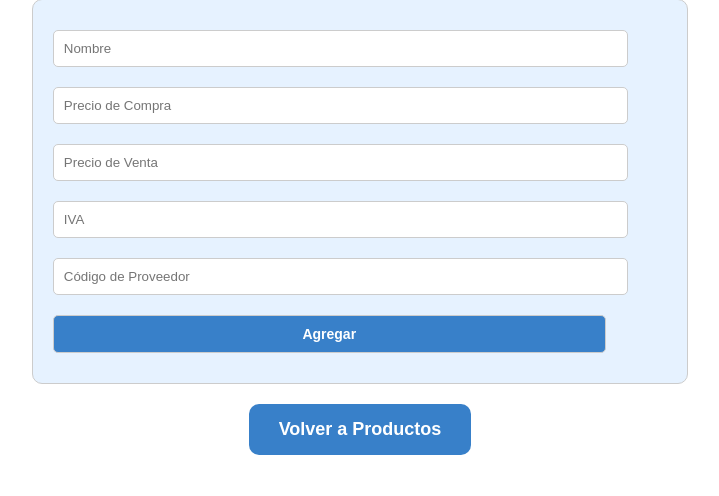
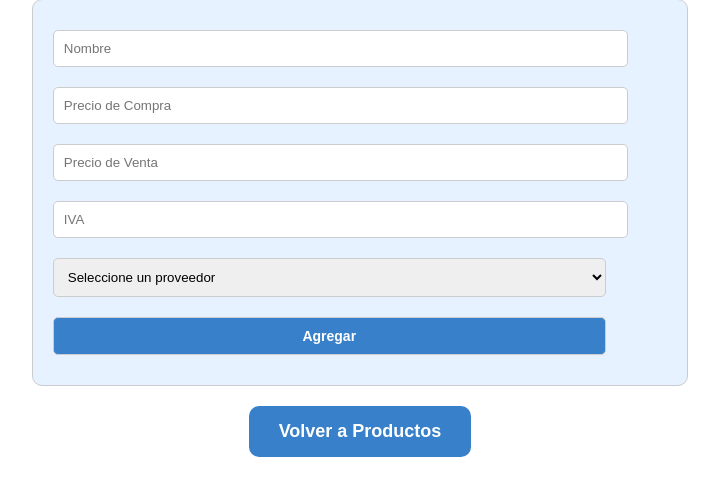
Before and after one commit to zemanue/telecom-ERP, a PHP site: page /php/productos.php?accion=crear in a window 1280 px wide. Shown: the part 146-642 px from the top of the page, without its empty margins (280-999 px from the left). Run offline with PHP 8.4, Linux system fonts and the light colour scheme; tables that the repository leaves empty hold one stand-in row (values such as "Sample post").

Commit message:
Update de agregar y editar productos
A la hora de añadir un proveedor, se debe elegir de una lista de proveedores existentes, para evitar errores al introducir un código de proveedor que no exista

```diff
--- a/assets/css/estilos_menu.css
+++ b/assets/css/estilos_menu.css
@@ -106,6 +106,7 @@ form {
 }
 
 input,
+select,
 button {
     width: 90%;
     margin: 10px auto;
--- a/php/productos.php
+++ b/php/productos.php
@@ -39,6 +39,9 @@ include('conexion_be.php'); // Incluye la conexión a la base de datos
                 echo "Error: " . $stmt->error;
             }
         }
+
+        // Obtener los códigos de los proveedores existentes
+        $proveedores = $conexion->query("SELECT codigo, nombre FROM proveedor");
         ?>
 
         <h2>Agregar Producto</h2>
@@ -47,7 +50,12 @@ include('conexion_be.php'); // Incluye la conexión a la base de datos
             <input type="number" step="0.01" name="precio_compra" placeholder="Precio de Compra" required>
             <input type="number" step="0.01" name="precio_venta" placeholder="Precio de Venta" required>
             <input type="number" step="0.01" name="IVA" placeholder="IVA" required>
-            <input type="number" name="codigo_proveedor" placeholder="Código de Proveedor" required>
+            <select name="codigo_proveedor" required>
+                <option value="">Seleccione un proveedor</option>
+                <?php while ($proveedor = $proveedores->fetch_assoc()) { ?>
+                    <option value="<?php echo $proveedor['codigo']; ?>"><?php echo $proveedor['codigo'] . " - " . $proveedor['nombre']; ?></option>
+                <?php } ?>
+            </select>
             <button type="submit">Agregar</button>
         </form>
         <div class="volver-a" style="text-align: center; margin-top: 10px;">
@@ -84,6 +92,9 @@ include('conexion_be.php'); // Incluye la conexión a la base de datos
         $stmt->execute();
         $result = $stmt->get_result();
         $producto = $result->fetch_assoc();
+
+        // Obtener los códigos de los proveedores existentes
+        $proveedores = $conexion->query("SELECT codigo, nombre FROM proveedor");
         ?>
 
         <h2>Editar Producto</h2>
@@ -92,7 +103,14 @@ include('conexion_be.php'); // Incluye la conexión a la base de datos
             <input type="number" step="0.01" name="precio_compra" placeholder="Precio de Compra" value="<?php echo $producto['precio_compra']; ?>" required>
             <input type="number" step="0.01" name="precio_venta" placeholder="Precio de Venta" value="<?php echo $producto['precio_venta']; ?>" required>
             <input type="number" step="0.01" name="IVA" placeholder="IVA" value="<?php echo $producto['IVA']; ?>" required>
-            <input type="number" name="codigo_proveedor" placeholder="Código de Proveedor" value="<?php echo $producto['codigo_proveedor']; ?>" required>
+            <select name="codigo_proveedor" required>
+                <option value="">Seleccione un proveedor</option>
+                <?php while ($proveedor = $proveedores->fetch_assoc()) { ?>
+                    <option value="<?php echo $proveedor['codigo']; ?>" <?php if ($proveedor['codigo'] == $producto['codigo_proveedor']) echo 'selected'; ?>>
+                        <?php echo $proveedor['codigo'] . " - " . $proveedor['nombre']; ?>
+                    </option>
+                <?php } ?>
+            </select>
             <button type="submit">Actualizar</button>
         </form>
 
```
